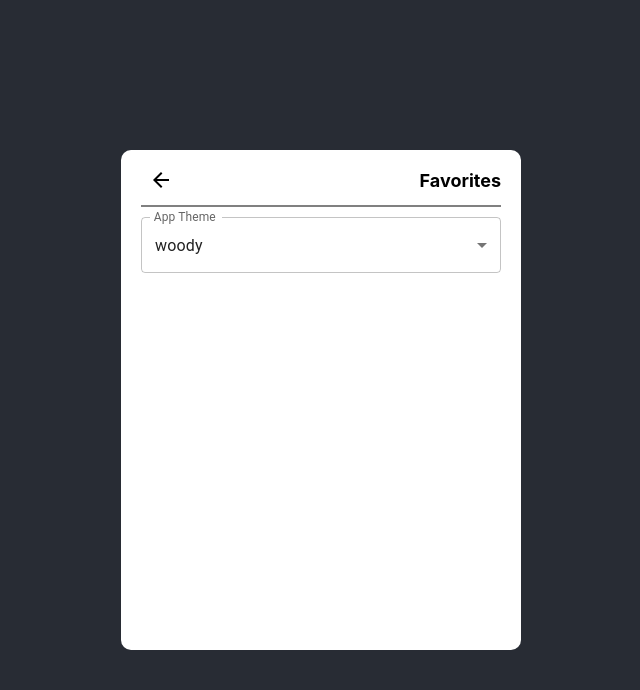
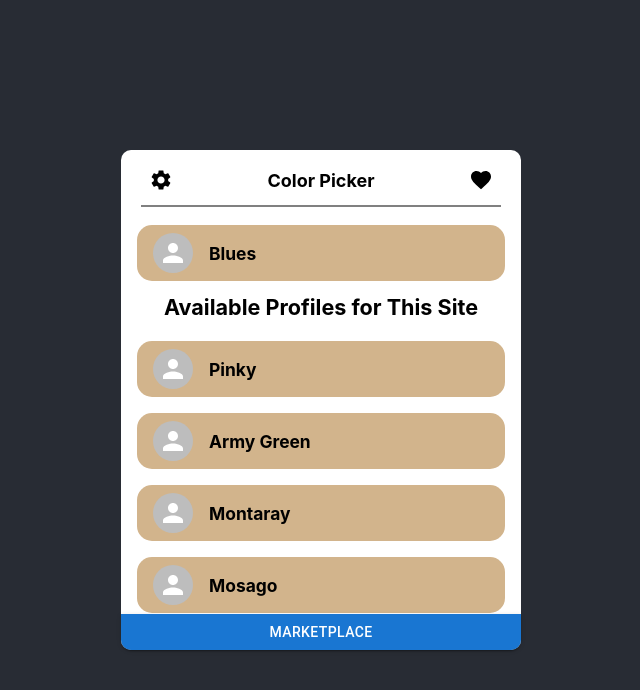
Before and after one commit to Clear1440/color-picker, a React (Create React App) app: page /settings in a window 1280 px wide. Shown: the top 690 px of the page, without its empty margins (319-959 px from the left). Built offline with nearby package versions, Linux system fonts and the light colour scheme.

Commit message:
using memoryRouter instead

```diff
--- a/src/components/router/index.js
+++ b/src/components/router/index.js
@@ -2,7 +2,7 @@ import HomeScreen from "../../container/homescreen";
 import SettingsScreen from "../../container/settingscreen";
 
 import {
-    BrowserRouter,
+    MemoryRouter,
     Routes,
     Route
   } from "react-router-dom";
@@ -10,12 +10,12 @@ import {
 
 const Routing = () => {
     return(
-        <BrowserRouter>
+        <MemoryRouter>
             <Routes>
                 <Route path="/" element={<HomeScreen />} />
                 <Route path="settings" element={<SettingsScreen />} />
             </Routes>
-        </BrowserRouter>
+        </MemoryRouter>
     );
 }
 
```
